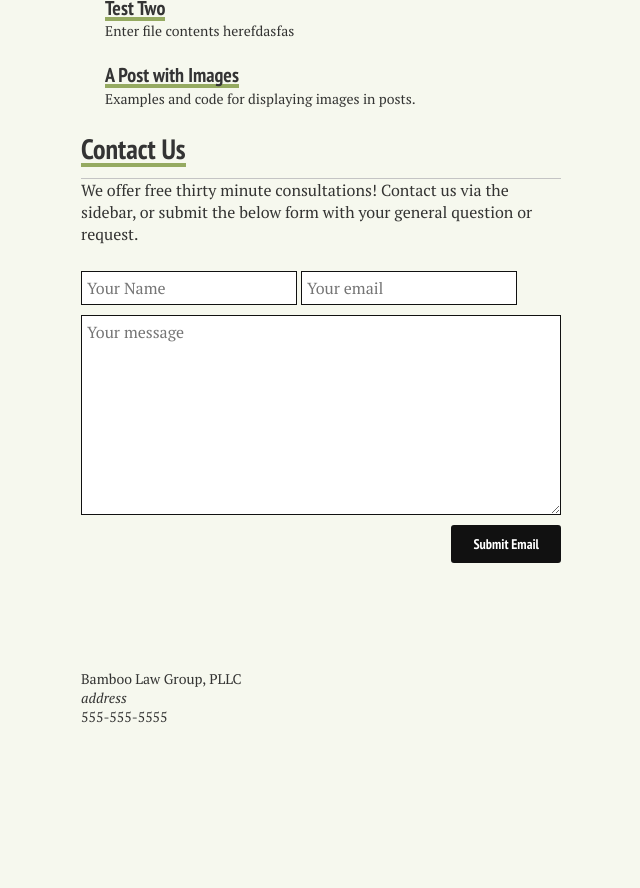
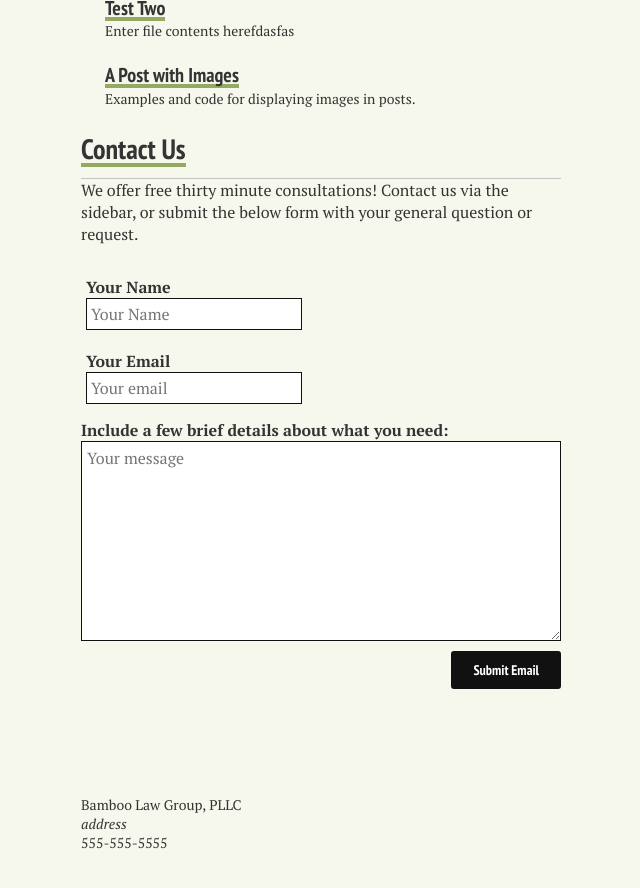
Before and after one commit to nerdyfergy/blg-site-mm3, a Jekyll site: the page built from index.md, in a window 1280 px wide and 900 px high, scrolled down 1528 px. Shown: the top 888 px of the window, without its empty margins (239-879 px from the left). Built offline with Jekyll 4.4.1, drawn with Linux system fonts in a browser that asks for light colours; nearby versions of some CDN libraries; before the commit the page ends 2302 px from its top, so only the background shows below that.

Commit message:
Update home.html

```diff
--- a/_layouts/home.html
+++ b/_layouts/home.html
@@ -57,12 +57,19 @@
     <h3><a href="{{ site.url}}/contact/">Contact Us</a></h3>
     <p>We offer free thirty minute consultations! Contact us via the sidebar, or submit the below form with your general question or request.</p>
     <form action="//formspree.io/your@email.com" method="POST">
-     <input type="text" name="name" placeholder="Your Name" class="fifty">
-     <input type="text" name="_replyto" placeholder="Your email" class="fifty"/>
-     <input type="hidden" name="_next" value="//site.io/thanks.html" />
-     <input type="hidden" name="_subject" value="New submission!" class="fifty"/>
-     <textarea placeholder="Your message" class="textbox-sizing"></textarea>
-     <input type="submit" value="Submit Email" class="btn halvsies">
+      <div class="fifty">
+        <label for="name"> Your Name </label>
+        <input type="text" name="name" placeholder="Your Name" id="name">
+      </div>
+      <div class="fifty">
+        <label for="email"> Your Email </label>
+        <input type="text" name="_replyto" placeholder="Your email" id="email"/>
+      </div>
+      <input type="hidden" name="_next" value="//site.io/thanks.html" />
+      <input type="hidden" name="_subject" value="New submission!" class="fifty"/>
+      <label for="subject"> Include a few brief details about what you need: </label>
+      <textarea placeholder="Your message" class="textbox-sizing" id="subject"></textarea>
+      <input type="submit" value="Submit Email" class="btn halvsies">
     </form>
   </div><!-- /#index -->
 </div><!-- /#main -->
```
